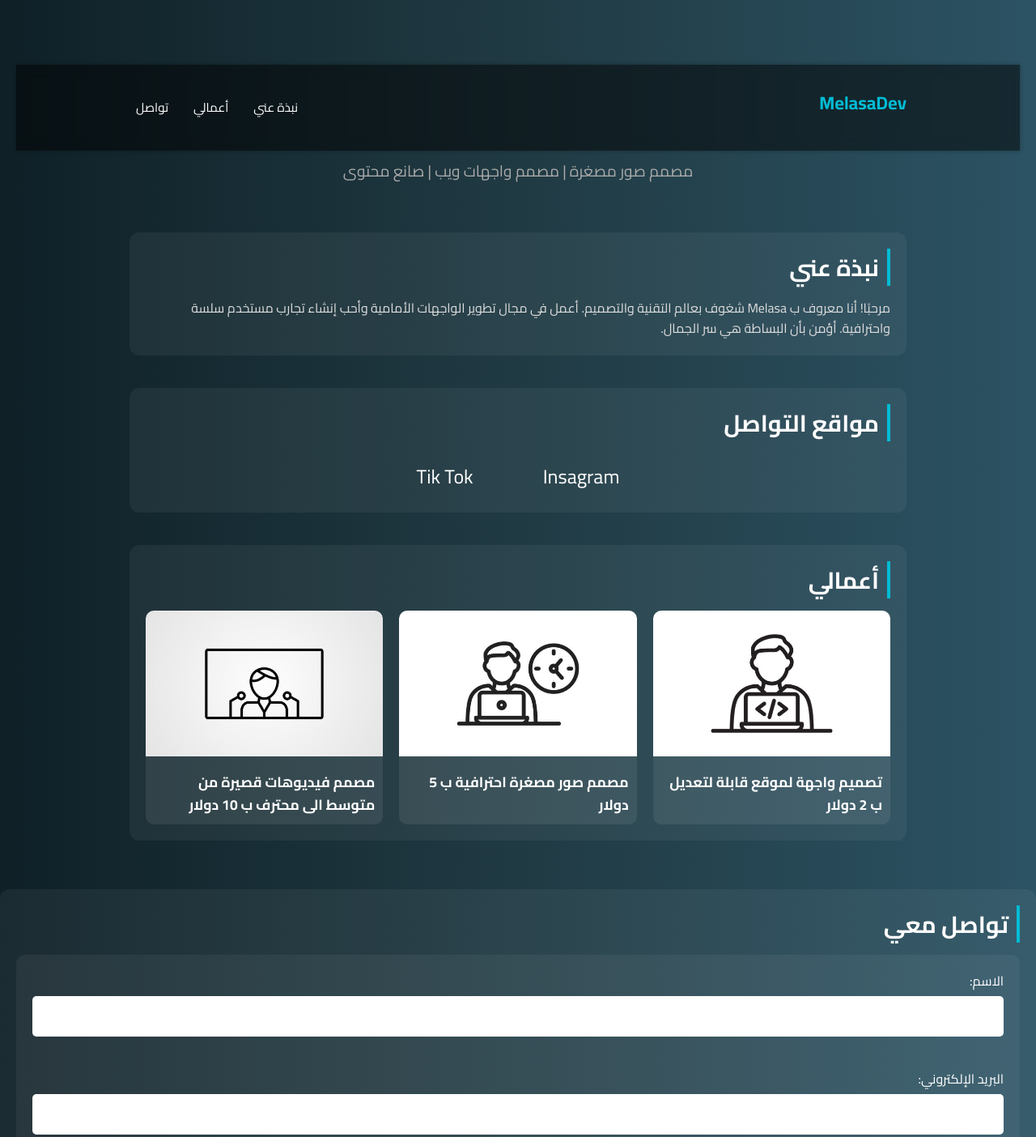
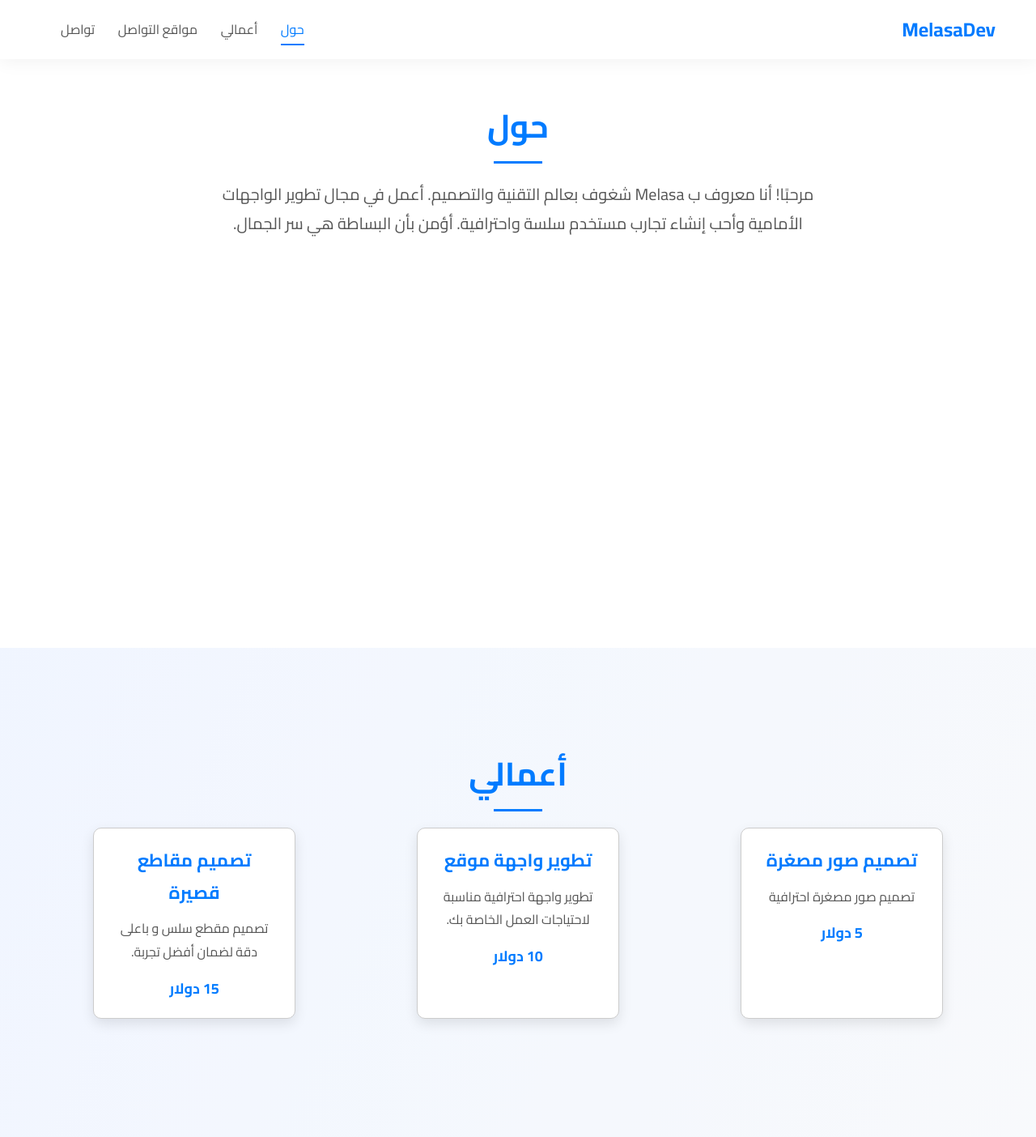
Before and after one commit to MelasaDev/DevLets, a plain HTML site: page index.html in a window 1280 px wide. Shown: the top 1404 px of the page at 81% size. Drawn offline with nearby package versions, Linux system fonts and the light colour scheme.

Commit message:
Add files via upload

```diff
--- a/index.html
+++ b/index.html
@@ -1,14 +1,21 @@
 <!DOCTYPE html>
 <html lang="ar" dir="rtl">
 <head>
-    <link rel="stylesheet" href="styling.css" />
-    <link rel="stylesheet" href="stl.js" />
-  <meta charset="UTF-8">
-  <meta name="viewport" content="width=device-width, initial-scale=1.0">
-  <title> devloperS</title>
+  <meta charset="UTF-8" />
+  <meta name="viewport" content="width=device-width, initial-scale=1.0" />
+  <title>MelasaDev </title>
   <link href="https://fonts.googleapis.com/css2?family=Cairo:wght@400;700&display=swap" rel="stylesheet">
-  <script src="https://kit.fontawesome.com/a076d05399.js" crossorigin="anonymous"></script>
+  <script src="https://unpkg.com/scrollreveal"></script>
   <style>
+    :root {
+      --primary: #007bff;
+      --bg-light: linear-gradient(to bottom right, #e8f0ff, #f9f9f9);
+      --bg-dark: #ffffff;
+      --text: #222;
+      --text-light: #555;
+      --transition: all 0.3s ease-in-out;
+    }
+
     * {
       margin: 0;
       padding: 0;
@@ -17,188 +24,315 @@
     }
 
     body {
-      background: linear-gradient(to right, #0f2027, #203a43, #2c5364);
-      color: white;
-      line-height: 1.6;
+      background: var(--bg-light);
+      color: var(--text);
+      line-height: 1.8;
+    }
+
+    html {
+      scroll-behavior: smooth; /* تفعيل التمرير السلس */
     }
 
     header {
-      text-align: center;
-      padding: 80px 20px 40px;
+      background: var(--bg-dark);
+      padding: 15px 50px;
+      box-shadow: 0 4px 20px rgba(0, 0, 0, 0.05);
+      position: fixed;
+      width: 100%;
+      top: 0;
+      z-index: 999;
+      display: flex;
+      justify-content: space-between;
+      align-items: center;
+      transition: var(--transition);
     }
 
-    header h1 {
-      font-size: 3rem;
+    .logo {
+      font-size: 24px;
+      font-weight: bold;
+      color: var(--primary);
+    }
+
+    nav a {
+      margin-left: 25px;
+      text-decoration: none;
+      color: var(--text-light);
+      font-weight: 500;
+      transition: var(--transition);
+      position: relative;
+    }
+
+    nav a::after {
+      content: "";
+      position: absolute;
+      bottom: -5px;
+      right: 0;
+      width: 0;
+      height: 2px;
+      background: var(--primary);
+      transition: var(--transition);
+    }
+
+    nav a:hover::after,
+    nav a.active::after {
+      width: 100%;
+      left: 0;
+    }
+
+    nav a.active,
+    nav a:hover {
+      color: var(--primary);
+    }
+
+    section {
+      padding: 120px 50px 80px;
+      min-height: 100vh;
+    }
+
+    #about {
+      background: var(--bg-dark);
+    }
+
+    #work {
+      background: #ffffff4b;
+    }
+
+    #social {
+      background: rgba(255, 255, 255, 0.149);
+    }
+
+    #contact {
+      background: #ffffff;
+    }
+
+    .section-title {
+      font-size: 40px;
+      color: var(--primary);
+      margin-bottom: 30px;
+      text-align: center;
+      position: relative;
+    }
+
+    .section-title::after {
+      content: "";
+      position: absolute;
+      bottom: -10px;
+      right: 50%;
+      transform: translateX(50%);
+      width: 60px;
+      height: 3px;
+      background: var(--primary);
+    }
+
+    .about-content,
+    .work-content {
+      font-size: 20px;
+      text-align: center;
+      max-width: 800px;
+      margin: 0 auto;
+      color: var(--text-light);
+    }
+
+    /* تصميم صناديق الأعمال */
+    .work-boxes {
+      display: flex;
+      justify-content: space-around;
+      flex-wrap: wrap;
+      gap: 20px;
+      margin-top: 30px;
+    }
+
+    .work-box {
+      background: white;
+      border: 1px solid #ccc;
+      border-radius: 10px;
+      width: 250px;
+      padding: 20px;
+      text-align: center;
+      box-shadow: 0 6px 16px rgba(0, 0, 0, 0.1);
+      transition: var(--transition);
+    }
+
+    .work-box:hover {
+      transform: translateY(-5px);
+      box-shadow: 0 10px 20px rgba(0, 0, 0, 0.15);
+    }
+
+    .work-box h3 {
+      font-size: 22px;
+      color: var(--primary);
       margin-bottom: 10px;
     }
 
-    header p {
-      font-size: 1.2rem;
-      color: #aaa;
+    .work-box p {
+      font-size: 16px;
+      color: var(--text-light);
+      margin-bottom: 15px;
     }
 
-    .container {
-      max-width: 1000px;
-      margin: 0 auto;
-      padding: 20px;
+    .work-box .price {
+      font-size: 18px;
+      font-weight: bold;
+      color: var(--primary);
     }
 
-    section {
-      margin-bottom: 40px;
-      background-color: rgba(255, 255, 255, 0.05);
-      padding: 20px;
-      border-radius: 12px;
+    .social-links {
+      display: flex;
+      justify-content: center;
+      flex-wrap: wrap;
+      gap: 20px;
+      margin-top: 30px;
     }
 
-    section h2 {
-      font-size: 1.8rem;
-      margin-bottom: 15px;
-      border-right: 4px solid #00bcd4;
-      padding-right: 10px;
+    .social-links a {
+      background: white;
+      padding: 12px 24px;
+      border-radius: 12px;
+      font-size: 18px;
+      color: var(--text-light);
+      text-decoration: none;
+      box-shadow: 0 6px 16px rgba(0, 0, 0, 0.06);
+      transition: var(--transition);
     }
 
-    section p {
-      font-size: 1rem;
-      color: #ddd;
+    .social-links a:hover {
+      background: var(--primary);
+      color: white;
+      transform: translateY(-5px);
     }
 
-    .social {
+    form {
+      max-width: 600px;
+      margin: 0 auto;
       display: flex;
-      justify-content: center;
-      gap: 20px;
-      margin-top: 20px;
-    }
-
-    .social a {
-      color: white;
-      font-size: 1.5rem;
-      transition: 0.3s;
-    }
-
-    .social a:hover {
-      color: #00bcd4;
-      transform: scale(1.2);
-    }
-
-    .projects {
-      display: grid;
-      grid-template-columns: repeat(auto-fit, minmax(250px, 1fr));
+      flex-direction: column;
       gap: 20px;
     }
 
-
-    .project-card {
-      background-color: rgba(255,255,255,0.08);
+    input,
+    textarea {
+      padding: 15px;
+      border: 1px solid #ccc;
       border-radius: 10px;
-      overflow: hidden;
-      transition: 0.3s;
+      font-size: 16px;
+      transition: var(--transition);
     }
 
-    .project-card:hover {
-      transform: scale(1.02);
-      box-shadow: 0 0 20px rgba(0,0,0,0.2);
+    input:focus,
+    textarea:focus {
+      border-color: var(--primary);
+      outline: none;
     }
 
-    .project-card img {
-      width: 100%;
-      height: 180px;
-      object-fit: cover;
+    button {
+      background: var(--primary);
+      color: white;
+      padding: 15px;
+      border: none;
+      border-radius: 10px;
+      font-size: 18px;
+      cursor: pointer;
+      transition: var(--transition);
     }
 
-    .project-card h3 {
-      padding: 10px;
-      font-size: 1.1rem;
-    }
-
-    footer {
-      text-align: center;
-      padding: 20px;
-      font-size: 0.9rem;
-      color: #999;
+    button:hover {
+      background: #0056b3;
     }
   </style>
 </head>
+
 <body>
-
   <header>
-    <header class="main-header">
-        <div class="container header-container">
-          <h1 class="logo">MelasaDev</h1>
+    <div class="logo">MelasaDev</div>
     <nav>
-            <ul class="nav-links">
-              <li><a href="#about">نبذة عني</a></li>
-              <li><a href="#projects">أعمالي</a></li>
-              <li><a href="#contact">تواصل</a></li>
-            </ul>
+      <a href="#about" class="nav-link">حول</a>
+      <a href="#work" class="nav-link">أعمالي</a> <!-- رابط "أعمالي" -->
+      <a href="#social" class="nav-link">مواقع التواصل</a>
+      <a href="#contact" class="nav-link">تواصل</a>
     </nav>
-        </div>
   </header>
 
-    <h1> </h1>
-    <p>مصمم صور مصغرة | مصمم واجهات ويب | صانع محتوى</p>
-  </header>
-
-  <div class="container">
-    <section id="about" >
-      <h2>نبذة عني</h2>
-      <p>
+  <section id="about">
+    <h2 class="section-title">حول</h2>
+    <p class="about-content">
       مرحبًا! أنا معروف ب Melasa شغوف بعالم التقنية والتصميم. أعمل في مجال تطوير الواجهات الأمامية وأحب إنشاء تجارب مستخدم سلسة واحترافية. أؤمن بأن البساطة هي سر الجمال.
     </p>
   </section>
 
-    <section>
-      <h2>مواقع التواصل</h2>
-      <div class="social">
-        <a href="https://instagram.com/melasaDev">Insagram</a></a>
-        <a href="https://www.tiktok.com/@_m.dv?_t=ZM-8vSMzMihlYb&_r=1">Tik Tok</a></li>
+  <section id="work">
+    <h2 class="section-title">أعمالي</h2>
+    <div class="work-boxes">
+      <div class="work-box">
+        <h3>تصميم صور مصغرة</h3>
+        <p>تصميم صور مصغرة احترافية</p>
+        <div class="price">5 دولار</div>
+      </div>
+      <div class="work-box">
+        <h3>تطوير واجهة موقع</h3>
+        <p>تطوير واجهة احترافية مناسبة لاحتياجات العمل الخاصة بك.</p>
+        <div class="price">10 دولار</div>
+      </div>
+      <div class="work-box">
+        <h3> تصميم مقاطع قصيرة </h3>
+        <p>تصميم مقطع سلس و باعلى دقة لضمان أفضل تجربة.</p>
+        <div class="price">15 دولار</div>
+      </div>
     </div>
   </section>
 
-    <section id="projects">
-      <h2>أعمالي</h2>
-      <div class="projects">
-        <div class="project-card">
-          <img src="PROG.jpg" alt="programmer">
-          <h3> تصميم واجهة لموقع قابلة لتعديل ب 2 دولار</h3>
-        </div>
-        <div class="project-card">
-          <img src="thu.jpg" alt="Thumbnails">
-          <h3>مصمم صور مصغرة احترافية ب 5 دولار</h3>
-        </div>
-        <div class="project-card">
-          <img src="des.jpg" alt="Designer">
-          <h3>مصمم فيديوهات قصيرة من متوسط الى محترف ب 10 دولار</h3>
-        </div>
-
-        </div>
+  <section id="social">
+    <h2 class="section-title">مواقع التواصل الاجتماعي</h2>
+    <div class="social-links">
+      <a href="https://www.tiktok.com/@_m.dv?_t=ZM-8vSMzMihlYb&_r=1">Tik Tok</a></li>
+      <a href="https://instagram.com/melasaDev">Insagram</a></a>
+      <a href="https://gmail.com/melasadev@gmail.com">Gmail </a>
     </div>
   </section>
-  </div>
 
   <section id="contact">
-    <h2>تواصل معي</h2>
+    <h2 class="section-title">تواصل معي</h2>
     <form action="https://formsubmit.co/melasadev@gmail.com" method="POST">
       <!-- منع سبام -->
       <input type="hidden" name="_captcha" value="false">
       <!-- بعد الإرسال يتم التوجيه لصفحة شكرًا -->
-      <input type="hidden" name="_next" value="https://melasaDev.com/thanks.html">
-
-      <label for="name">الاسم:</label><br>
-      <input type="text" id="name" name="name" required><br><br>
-
-      <label for="email">البريد الإلكتروني:</label><br>
-      <input type="email" id="email" name="email" required><br><br>
-
-      <label for="message">نوع الخدمة مع رقم الهاتف لتواصل (اي نوع من انواع التواصل الاجتماعي ):</label><br>
-      <textarea id="message" name="message" rows="5" required></textarea><br><br>
-
+      <input type="hidden" name="_next" value="https://melasadev.github.io/DevLets/">>
+      <input type="text" name="name" placeholder="الاسم الكامل" required>
+      <input type="email" name="email" placeholder="البريد الإلكتروني" required>
+      <textarea name="message" rows="5" placeholder="رسالتك" required></textarea>
       <button type="submit">إرسال</button>
     </form>
   </section>
 
-  <footer>
-    &copy; 2025 جميع الحقوق محفوظة - MelasaX
-  </footer>
+  <script>
+    const navLinks = document.querySelectorAll('.nav-link');
+    const sections = document.querySelectorAll('section');
 
+    window.addEventListener('scroll', () => {
+      let current = '';
+
+      sections.forEach(section => {
+        const sectionTop = section.offsetTop - 140;
+        if (pageYOffset >= sectionTop) {
+          current = section.getAttribute('id');
+        }
+      });
+
+      navLinks.forEach(link => {
+        link.classList.remove('active');
+        if (link.getAttribute('href') === '#' + current) {
+          link.classList.add('active');
+        }
+      });
+    });
+
+    ScrollReveal().reveal('section', {
+      origin: 'bottom',
+      distance: '60px',
+      duration: 1000,
+      delay: 200,
+      easing: 'ease-in-out',
+      reset: false
+    });
+  </script>
 </body>
 </html>
--- a/styling.css
+++ b/styling.css
@@ -1,123 +1,139 @@
-form {
-    background-color: rgba(255, 255, 255, 0.05);
-    padding: 20px;
-    border-radius: 10px;
-  }
-  html {
-    scroll-behavior: smooth;
-  }
-  .nav-link {
-    padding: 10px 20px;
-    text-decoration: none;
-    color: black;
-    transition: background-color 0.3s;
-  }
-  .social a {
-    margin: 0 13px;
-    border: none;
-    text-decoration: none;
-    display: flex;
-    justify-content: space-between;
-    align-items: end;
-    padding: 5px 20px;
+:root {
+    --primary: #007bff;
+    --bg-light: #f9f9f9;
+    --bg-dark: #ffffff;
+    --text: #222;
+    --text-light: #555;
+    --transition: all 0.3s ease-in-out;
   }
 
-  .social-icons img {
-    width: 30px; /* يمكنك تعديل الحجم كما تشاء */
-    height: 30px;
+  * {
+    margin: 0;
+    padding: 0;
+    box-sizing: border-box;
+    font-family: 'Cairo', sans-serif;
   }
 
-  .nav-link.active {
-    background-color: hsla(0, 0%, 100%, 0.848);
-    color: white;
+  body {
+    background: var(--bg-light);
+    color: var(--text);
+    scroll-behavior: smooth;
+    line-height: 1.8;
   }
 
-  input, textarea {
+  header {
+    background: var(--bg-dark);
+    padding: 15px 50px;
+    box-shadow: 0 4px 20px rgba(0, 0, 0, 0.05);
+    position: fixed;
     width: 100%;
-    padding: 10px;
-    margin-top: 5px;
-    margin-bottom: 15px;
-    border: none;
-    border-radius: 5px;
-    font-size: 1rem;
-  }
-
-  button {
-    background-color: #00bcd4;
-    color: white;
-    border: none;
-    padding: 10px 20px;
-    font-size: 1rem;
-    border-radius: 5px;
-    cursor: pointer;
-  }
-
-  button:hover {
-    background-color: #0097a7;
-  }
-
-  .main-header {
-    background-color: rgba(0, 0, 0, 0.5);
-    position: sticky;
     top: 0;
-    z-index: 1000;
-    backdrop-filter: blur(8px);
-    box-shadow: 0 0 5px rgba(0,0,0,0.3);
-    padding: 10px 0;
-  }
-
-  .header-container {
+    z-index: 999;
     display: flex;
     justify-content: space-between;
     align-items: center;
-    padding: 5px 20px;
+    transition: var(--transition);
   }
 
   .logo {
-    font-size: 1.4rem;
+    font-size: 24px;
     font-weight: bold;
-    color: #00bcd4;
+    color: var(--primary);
   }
 
-  .nav-links {
-    list-style: none;
-    display: flex;
-    gap: 15px;
+  nav a {
+    margin-left: 25px;
+    text-decoration: none;
+    color: var(--text-light);
+    font-weight: 500;
+    transition: var(--transition);
+    position: relative;
   }
 
-  .nav-links li a {
-    text-decoration: none;
-    color: white;
-    font-size: 0.95rem;
-    transition: 0.3s;
-    padding: 5px 8px;
+  nav a::after {
+    content: "";
+    position: absolute;
+    bottom: -5px;
+    right: 0;
+    width: 0;
+    height: 2px;
+    background: var(--primary);
+    transition: var(--transition);
   }
 
-  .nav-links li a:hover {
-    color: #00bcd4;
+  nav a:hover::after,
+  nav a.active::after {
+    width: 100%;
+    left: 0;
   }
 
-  /* Responsive */
-  @media (max-width: 768px) {
-    .nav-links {
-      flex-direction: column;
-      position: absolute;
-      top: 55px;
-      right: 15px;
-      background-color: #1a1a1a;
-      padding: 10px;
-      border-radius: 10px;
-      display: none;
-    }
+  nav a.active,
+  nav a:hover {
+    color: var(--primary);
+  }
 
-    .nav-links.active {
-      display: flex;
-    }
+  section {
+    padding: 120px 50px 80px;
+    min-height: 100vh;
+    transition: var(--transition);
+  }
 
-    .menu-toggle {
-      display: block;
-      font-size: 1.3rem;
-      cursor: pointer;
-      color: white;
-    }
+  #about {
+    background: var(--bg-dark);
   }
+
+  #social {
+    background: #f1f4f8;
+  }
+
+  .section-title {
+    font-size: 40px;
+    color: var(--primary);
+    margin-bottom: 30px;
+    text-align: center;
+    position: relative;
+  }
+
+  .section-title::after {
+    content: "";
+    position: absolute;
+    bottom: -10px;
+    right: 50%;
+    transform: translateX(50%);
+    width: 60px;
+    height: 3px;
+    background: var(--primary);
+  }
+
+  .about-content {
+    font-size: 20px;
+    text-align: center;
+    max-width: 800px;
+    margin: 0 auto;
+    color: var(--text-light);
+  }
+
+  .social-links {
+    display: flex;
+    justify-content: center;
+    flex-wrap: wrap;
+    gap: 20px;
+    margin-top: 30px;
+  }
+
+  .social-links a {
+    background: white;
+    padding: 12px 24px;
+    border-radius: 12px;
+    font-size: 18px;
+    color: var(--text-light);
+    text-decoration: none;
+    box-shadow: 0 6px 16px rgba(0, 0, 0, 0.06);
+    transition: var(--transition);
+  }
+
+  .social-links a:hover {
+    background: var(--primary);
+    color: white;
+    transform: translateY(-5px);
+  }
```
Lines whose indentation alone changed are shown as unchanged.
